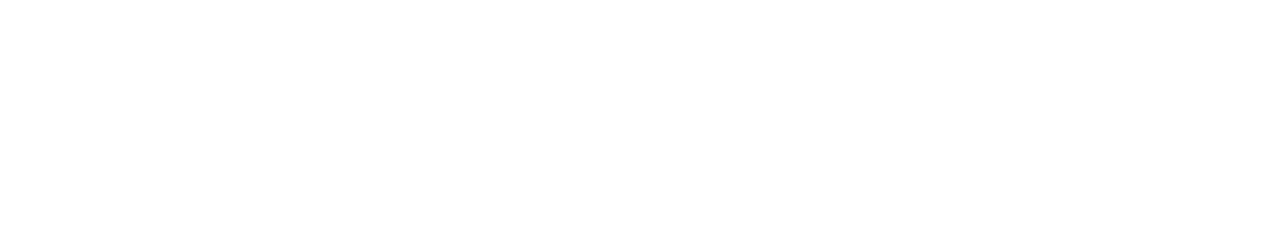
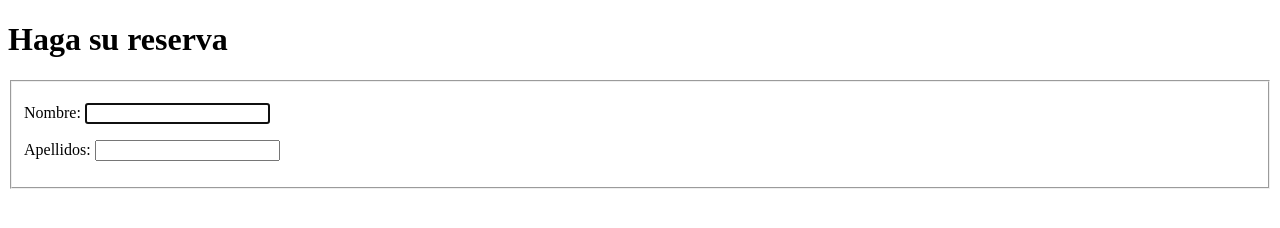
Before and after one commit to jlop-deb/Hotel-Rivendel, a plain HTML site: page reserva.html in a window 1280 px wide. Drawn offline with Linux system fonts and the light colour scheme.

Commit message:
Creando formulario

```diff
--- a/reserva.html
+++ b/reserva.html
@@ -2,10 +2,26 @@
 <html lang="en">
 <head>
     <meta charset="UTF-8">
-    <meta name="viewport" content="width=device-width, initial-scale=1.0">
-    <title>Document</title>
+    <meta name="viewport" content="width=, initial-scale=1.0">
+    <title>Reserva</title>
 </head>
 <body>
-
+    <h1>Haga su reserva</h1>
+    <form action="procesareserva.php" method="get">
+    <fieldset>
+    <p>
+        <label for="nom">Nombre:</label>
+        <input type="text" maxlength="100"
+        name="nombre" required autofocus
+        id="nom">
+    </p>
+    <p>
+        <label for="ape">Apellidos:</label>
+        <input type="text" maxlength="100"
+        name="ape" required
+        id="ape">
+    </p>
+    </form>
+    </fieldset>
 </body>
 </html>
```
